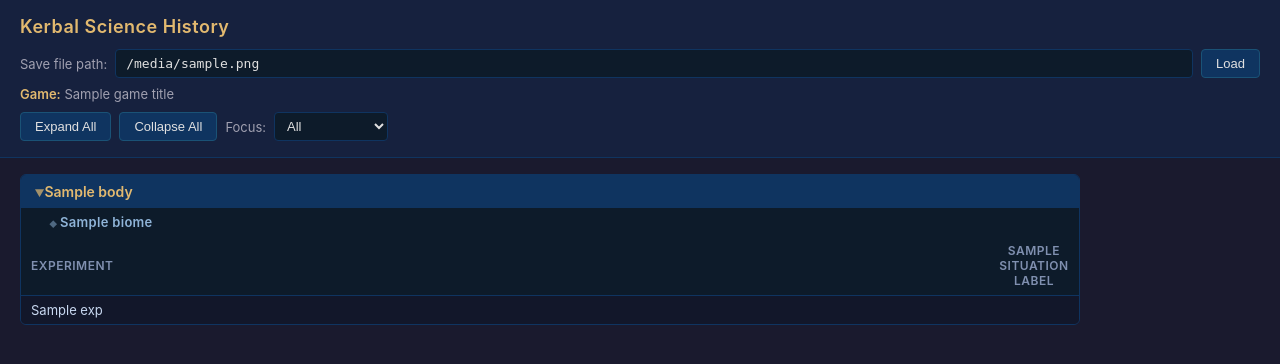
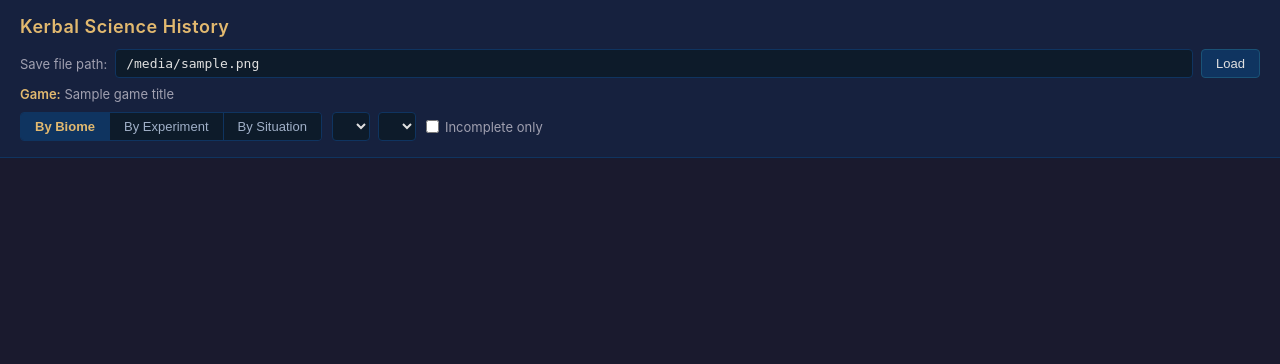
Before and after one commit to jcderr/ksh-web, a Flask app: template templates/index.html in a window 1280 px wide. Shown: the top 364 px of the page. Run offline with Flask 3, Linux system fonts and the light colour scheme; the template is opened without the code that fills it: most values are stand-ins (such as "Sample title", 1, 10 or a date in 2020); lists and menus that the app fills with data are empty.

Commit message:
adds better filtering, reworks as js app

```diff
--- a/app.py
+++ b/app.py
@@ -1,3 +1,4 @@
+import json
 import os
 from flask import Flask, render_template, request
 from cfg_parser import CFGReader
@@ -6,13 +7,43 @@ from science_parser import ScienceParser, SITUATIONS, SITUATION_LABELS
 app = Flask(__name__)
 
 
+def bodies_to_json(bodies):
+    def _serialize(obj):
+        if isinstance(obj, set):
+            return sorted(list(obj))
+        if isinstance(obj, dict):
+            return {k: _serialize(v) for k, v in obj.items()}
+        if isinstance(obj, list):
+            return [_serialize(i) for i in obj]
+        return obj
+
+    exp_registry = {}
+    for body in bodies:
+        for biome in body['biomes']:
+            for exp in biome['experiments']:
+                if exp['id'] not in exp_registry:
+                    exp_registry[exp['id']] = exp['title']
+
+    experiments = sorted(
+        [{'id': k, 'title': v} for k, v in exp_registry.items()],
+        key=lambda e: e['title'].lower()
+    )
+
+    return json.dumps({
+        'situations': SITUATIONS,
+        'situation_labels': SITUATION_LABELS,
+        'experiments': experiments,
+        'bodies': _serialize(bodies),
+    })
+
+
 @app.route('/', methods=['GET', 'POST'])
 def index():
     error = None
-    results = None
     game_title = None
     file_path = None
     bodies = []
+    science_json = 'null'
 
     if request.method == 'POST':
         file_path = request.form.get('file_path', '').strip()
@@ -31,6 +62,8 @@ def index():
                     bodies = parser.get_results()
                     if not bodies:
                         error = 'No science data found. Have you done any science in this save?'
+                    else:
+                        science_json = bodies_to_json(bodies)
             except Exception as e:
                 error = f'Parse error: {e}'
 
@@ -39,9 +72,7 @@ def index():
         error=error,
         game_title=game_title,
         file_path=file_path,
-        bodies=bodies,
-        situations=SITUATIONS,
-        situation_labels=SITUATION_LABELS,
+        science_json=science_json,
     )
 
 
--- /dev/null
+++ b/static/app.js
@@ -0,0 +1,248 @@
+/* KSH Web — view renderer */
+
+const KSH = window.KSH_DATA;
+
+const state = {
+  view: 'biome',
+  body: '',
+  biome: '',
+  expId: '',
+  sitKey: '',
+  incompleteOnly: false,
+};
+
+// ── Selector population ──────────────────────────────────────────────────────
+
+function populateBodySelector() {
+  const sel = document.getElementById('sel-body');
+  sel.innerHTML = KSH.bodies.map(b =>
+    `<option value="${escHtml(b.name)}">${escHtml(b.name)}</option>`
+  ).join('');
+  state.body = KSH.bodies[0]?.name ?? '';
+  populateBiomeSelector();
+}
+
+function populateBiomeSelector() {
+  const body = KSH.bodies.find(b => b.name === state.body);
+  const sel = document.getElementById('sel-biome-name');
+  const biomes = body?.biomes ?? [];
+  sel.innerHTML = biomes.map(bm =>
+    `<option value="${escHtml(bm.name)}">${escHtml(bm.name)}</option>`
+  ).join('');
+  state.biome = biomes[0]?.name ?? '';
+}
+
+// ── View switching ───────────────────────────────────────────────────────────
+
+function switchView(view) {
+  state.view = view;
+
+  document.querySelectorAll('.tab-btn').forEach(btn => {
+    btn.classList.toggle('active', btn.dataset.view === view);
+  });
+
+  document.getElementById('sel-biome').classList.toggle('hidden', view !== 'biome');
+  document.getElementById('sel-experiment').classList.toggle('hidden', view !== 'experiment');
+  document.getElementById('sel-situation').classList.toggle('hidden', view !== 'situation');
+
+  renderView();
+}
+
+// ── Table builder ────────────────────────────────────────────────────────────
+
+function escHtml(str) {
+  return String(str)
+    .replace(/&/g, '&amp;')
+    .replace(/</g, '&lt;')
+    .replace(/>/g, '&gt;')
+    .replace(/"/g, '&quot;');
+}
+
+// cols: [{label}]
+// rows: [{label, cells: [bool]}]
+function buildTable(cols, rows, colClass) {
+  const thClass = colClass || 'sit-col';
+  const head = cols.map(c => `<th class="${thClass}">${escHtml(c.label)}</th>`).join('');
+  const body = rows.map(row => {
+    const cells = row.cells.map(done =>
+      `<td class="sit-cell${done ? ' done' : ''}"></td>`
+    ).join('');
+    return `<tr><td class="row-label">${escHtml(row.label)}</td>${cells}</tr>`;
+  }).join('');
+  return `<table>
+    <thead><tr><th class="row-header"></th>${head}</tr></thead>
+    <tbody>${body}</tbody>
+  </table>`;
+}
+
+// ── Renderers ────────────────────────────────────────────────────────────────
+
+function renderBiomeView() {
+  const body = KSH.bodies.find(b => b.name === state.body);
+  if (!body) return '<p class="empty-state">Select a body above.</p>';
+
+  const biome = body.biomes.find(bm => bm.name === state.biome);
+  if (!biome) return '<p class="empty-state">Select a biome above.</p>';
+
+  const cols = KSH.situations.map(s => ({ label: KSH.situation_labels[s] }));
+
+  let rows = biome.experiments.map(exp => ({
+    label: exp.title,
+    cells: KSH.situations.map(s => exp.situations.includes(s)),
+  }));
+
+  if (state.incompleteOnly) {
+    rows = rows.filter(r => r.cells.some(c => !c));
+  }
+
+  if (rows.length === 0) {
+    return '<p class="empty-state">All experiments complete here!</p>';
+  }
+
+  return buildTable(cols, rows, 'sit-col');
+}
+
+function renderExperimentView() {
+  if (!state.expId) return '<p class="empty-state">Select an experiment above.</p>';
+
+  const cols = KSH.situations.map(s => ({ label: KSH.situation_labels[s] }));
+  let rows = [];
+
+  for (const body of KSH.bodies) {
+    for (const biome of body.biomes) {
+      const exp = biome.experiments.find(e => e.id === state.expId);
+      if (!exp) continue;
+      rows.push({
+        label: `${body.name} / ${biome.name}`,
+        cells: KSH.situations.map(s => exp.situations.includes(s)),
+      });
+    }
+  }
+
+  if (state.incompleteOnly) {
+    rows = rows.filter(r => r.cells.some(c => !c));
+  }
+
+  if (rows.length === 0) {
+    return state.incompleteOnly
+      ? '<p class="empty-state">Nothing incomplete — you\'ve done this everywhere!</p>'
+      : '<p class="empty-state">No data for this experiment yet.</p>';
+  }
+
+  return buildTable(cols, rows, 'sit-col');
+}
+
+function renderSituationView() {
+  if (!state.sitKey) return '<p class="empty-state">Select a situation above.</p>';
+
+  // Columns: experiments done at least once in this situation, anywhere
+  const expCols = KSH.experiments.filter(exp => {
+    for (const body of KSH.bodies) {
+      for (const biome of body.biomes) {
+        const e = biome.experiments.find(e => e.id === exp.id);
+        if (e && e.situations.includes(state.sitKey)) return true;
+      }
+    }
+    return false;
+  });
+
+  if (expCols.length === 0) {
+    return '<p class="empty-state">No experiments done in this situation yet.</p>';
+  }
+
+  // Rows: (body, biome) pairs that have at least one experiment done in this situation
+  let rows = [];
+  for (const body of KSH.bodies) {
+    for (const biome of body.biomes) {
+      const cells = expCols.map(expCol => {
+        const e = biome.experiments.find(e => e.id === expCol.id);
+        return e ? e.situations.includes(state.sitKey) : false;
+      });
+      if (cells.some(c => c)) {
+        rows.push({ label: `${body.name} / ${biome.name}`, cells });
+      }
+    }
+  }
+
+  if (state.incompleteOnly) {
+    rows = rows.filter(r => r.cells.some(c => !c));
+  }
+
+  const cols = expCols.map(e => ({ label: e.title }));
+
+  if (rows.length === 0) {
+    return '<p class="empty-state">All done for this situation!</p>';
+  }
+
+  return buildTable(cols, rows, 'exp-header');
+}
+
+// ── Main render dispatch ─────────────────────────────────────────────────────
+
+function renderView() {
+  let html = '';
+  if (state.view === 'biome')      html = renderBiomeView();
+  else if (state.view === 'experiment') html = renderExperimentView();
+  else if (state.view === 'situation')  html = renderSituationView();
+  document.getElementById('view-output').innerHTML = html;
+}
+
+// ── Init ─────────────────────────────────────────────────────────────────────
+
+function init() {
+  if (!KSH) return;
+
+  document.getElementById('view-controls').style.display = '';
+
+  populateBodySelector();
+
+  const expSel = document.getElementById('sel-exp-id');
+  expSel.innerHTML = KSH.experiments.map(e =>
+    `<option value="${escHtml(e.id)}">${escHtml(e.title)}</option>`
+  ).join('');
+  state.expId = KSH.experiments[0]?.id ?? '';
+
+  const sitSel = document.getElementById('sel-sit-key');
+  sitSel.innerHTML = KSH.situations.map(s =>
+    `<option value="${escHtml(s)}">${escHtml(KSH.situation_labels[s])}</option>`
+  ).join('');
+  state.sitKey = KSH.situations[0] ?? '';
+
+  // Tab buttons
+  document.querySelectorAll('.tab-btn').forEach(btn => {
+    btn.addEventListener('click', () => switchView(btn.dataset.view));
+  });
+
+  // Biome view selectors
+  document.getElementById('sel-body').addEventListener('change', e => {
+    state.body = e.target.value;
+    populateBiomeSelector();
+    renderView();
+  });
+  document.getElementById('sel-biome-name').addEventListener('change', e => {
+    state.biome = e.target.value;
+    renderView();
+  });
+
+  // Experiment view selector
+  document.getElementById('sel-exp-id').addEventListener('change', e => {
+    state.expId = e.target.value;
+    renderView();
+  });
+
+  // Situation view selector
+  document.getElementById('sel-sit-key').addEventListener('change', e => {
+    state.sitKey = e.target.value;
+    renderView();
+  });
+
+  // Incomplete-only toggle
+  document.getElementById('incomplete-only').addEventListener('change', e => {
+    state.incompleteOnly = e.target.checked;
+    renderView();
+  });
+
+  renderView();
+}
+
+document.addEventListener('DOMContentLoaded', init);
--- a/static/style.css
+++ b/static/style.css
@@ -75,15 +75,6 @@ button:hover { background: #1a5276; }
 
 .game-info .label { font-weight: 600; color: #e2b96f; }
 
-.controls {
-  display: flex;
-  align-items: center;
-  gap: 8px;
-  margin-top: 10px;
-}
-
-.controls label { color: #a0a0b0; font-size: 13px; }
-
 select {
   background: #0d1b2a;
   border: 1px solid #0f3460;
@@ -96,6 +87,62 @@ select {
 }
 
 select:focus { border-color: #e2b96f; }
+
+/* ── View Controls ── */
+.view-controls {
+  display: flex;
+  align-items: center;
+  flex-wrap: wrap;
+  gap: 10px;
+  margin-top: 10px;
+}
+
+.view-tabs {
+  display: flex;
+  gap: 0;
+  border: 1px solid #0f3460;
+  border-radius: 4px;
+  overflow: hidden;
+}
+
+.tab-btn {
+  border: none;
+  border-radius: 0;
+  border-right: 1px solid #0f3460;
+  background: #0d1b2a;
+  color: #a0b0c8;
+  padding: 6px 14px;
+  font-size: 13px;
+  cursor: pointer;
+}
+
+.tab-btn:last-child { border-right: none; }
+
+.tab-btn:hover { background: #1a2a3a; color: #e0e0e0; }
+
+.tab-btn.active {
+  background: #0f3460;
+  color: #e2b96f;
+  font-weight: 600;
+}
+
+.selector-group {
+  display: flex;
+  gap: 8px;
+  align-items: center;
+}
+
+.selector-group.hidden { display: none; }
+
+.toggle-label {
+  display: flex;
+  align-items: center;
+  gap: 6px;
+  color: #a0a0b0;
+  font-size: 13px;
+  cursor: pointer;
+  user-select: none;
+}
 
 /* ── Messages ── */
 .error {
@@ -124,76 +171,25 @@ select:focus { border-color: #e2b96f; }
   color: #a0c0e0;
 }
 
-/* ── Body sections ── */
+/* ── Main / View Output ── */
 main {
   padding: 16px 20px;
-  max-width: 1100px;
 }
 
-details.body-section {
-  margin-bottom: 12px;
-  border: 1px solid #0f3460;
-  border-radius: 6px;
-  overflow: hidden;
+#view-output {
+  max-width: 1200px;
+  overflow-x: auto;
 }
 
-details.body-section > summary {
-  background: #0f3460;
-  color: #e2b96f;
-  padding: 8px 14px;
-  font-weight: 600;
+.empty-state {
+  color: #606080;
   font-size: 14px;
-  cursor: pointer;
-  list-style: none;
-  user-select: none;
-}
-
-details.body-section > summary::-webkit-details-marker { display: none; }
-
-details.body-section > summary::before {
-  content: '▶ ';
-  font-size: 10px;
-  opacity: 0.7;
-  transition: transform 0.15s;
-  display: inline-block;
-}
-
-details.body-section[open] > summary::before {
-  transform: rotate(90deg);
-}
-
-/* ── Biome sub-sections ── */
-details.biome-section {
-  border-top: 1px solid #1a2040;
-}
-
-details.biome-section:first-of-type {
-  border-top: none;
-}
-
-summary.biome-summary {
-  background: #0d1b2a;
-  color: #8fb4d8;
-  padding: 6px 14px 6px 28px;
-  font-size: 13px;
-  font-weight: 600;
-  cursor: pointer;
-  list-style: none;
-  user-select: none;
-  letter-spacing: 0.3px;
-}
-
-summary.biome-summary::-webkit-details-marker { display: none; }
-
-summary.biome-summary::before {
-  content: '◆ ';
-  font-size: 8px;
-  opacity: 0.5;
+  padding: 20px 0;
+  text-align: center;
 }
 
 /* ── Table ── */
 table {
-  width: 100%;
   border-collapse: collapse;
   background: #12172a;
 }
@@ -206,14 +202,21 @@ th {
   padding: 7px 10px;
   font-size: 12px;
   font-weight: 600;
-  color: #8090b0;
+  color: #a8b8d8;
   text-transform: uppercase;
   letter-spacing: 0.5px;
   border-bottom: 1px solid #0f3460;
 }
 
-th.exp-col { text-align: left; min-width: 220px; }
-th.sit-col { text-align: center; width: 90px; }
+th.row-header { text-align: left; min-width: 200px; }
+th.sit-col    { text-align: center; width: 90px; }
+th.exp-header {
+  text-align: center;
+  max-width: 120px;
+  white-space: normal;
+  line-height: 1.3;
+  font-size: 11px;
+}
 
 tbody tr { border-bottom: 1px solid #1a2040; }
 tbody tr:last-child { border-bottom: none; }
@@ -221,18 +224,24 @@ tbody tr:hover { background: #1a2040; }
 
 td { padding: 6px 10px; }
 
-td.exp-name {
+td.row-label {
   color: #c8d8f0;
   font-size: 13px;
+  white-space: nowrap;
 }
 
 td.sit-cell {
   text-align: center;
-  font-size: 15px;
-  color: #606060;
+  font-size: 13px;
+  color: #2a3050;
 }
 
+td.sit-cell::before { content: '–'; }
+
 td.sit-cell.done {
-  color: #4caf50;
+  background: #1a3320;
+  color: #5dbb60;
   font-weight: bold;
 }
+
+td.sit-cell.done::before { content: '✓'; }
--- a/templates/index.html
+++ b/templates/index.html
@@ -27,86 +27,43 @@
   </div>
   {% endif %}
 
-  {% if bodies %}
-  <div class="controls">
-    <button onclick="expandAll()">Expand All</button>
-    <button onclick="collapseAll()">Collapse All</button>
-    <label for="body-filter">Focus:</label>
-    <select id="body-filter" onchange="filterBody(this.value)">
-      <option value="">All</option>
-      {% for body in bodies %}
-      <option value="{{ body.name }}">{{ body.name }}</option>
-      {% endfor %}
-    </select>
+  <div class="view-controls" id="view-controls" style="display:none">
+    <div class="view-tabs">
+      <button class="tab-btn active" data-view="biome">By Biome</button>
+      <button class="tab-btn" data-view="experiment">By Experiment</button>
+      <button class="tab-btn" data-view="situation">By Situation</button>
+    </div>
+    <div class="selector-group" id="sel-biome">
+      <select id="sel-body"></select>
+      <select id="sel-biome-name"></select>
+    </div>
+    <div class="selector-group hidden" id="sel-experiment">
+      <select id="sel-exp-id"></select>
+    </div>
+    <div class="selector-group hidden" id="sel-situation">
+      <select id="sel-sit-key"></select>
+    </div>
+    <label class="toggle-label">
+      <input type="checkbox" id="incomplete-only"> Incomplete only
+    </label>
   </div>
-  {% endif %}
 </header>
 
 {% if error %}
 <div class="error">{{ error }}</div>
 {% endif %}
 
-{% if bodies %}
 <main>
-  {% for body in bodies %}
-  <details class="body-section" data-body="{{ body.name }}" open>
-    <summary>{{ body.name }}</summary>
+  <div id="view-output"></div>
+  {% if not error and not file_path %}
+  <div class="splash">
+    Enter the path to a KSP <code>persistent.sfs</code> save file above and click Load.
+  </div>
+  {% endif %}
+</main>
 
-    {% for biome in body.biomes %}
-    <details class="biome-section" open>
-      <summary class="biome-summary">{{ biome.name }}</summary>
-      <table>
-        <thead>
-          <tr>
-            <th class="exp-col">Experiment</th>
-            {% for sit in situations %}
-            <th class="sit-col">{{ situation_labels[sit] }}</th>
-            {% endfor %}
-          </tr>
-        </thead>
-        <tbody>
-          {% for exp in biome.experiments %}
-          <tr>
-            <td class="exp-name">{{ exp.title }}</td>
-            {% for sit in situations %}
-            <td class="sit-cell {% if sit in exp.situations %}done{% endif %}">
-              {% if sit in exp.situations %}✓{% endif %}
-            </td>
-            {% endfor %}
-          </tr>
-          {% endfor %}
-        </tbody>
-      </table>
-    </details>
-    {% endfor %}
-
-  </details>
-  {% endfor %}
-</main>
-{% elif not error and not file_path %}
-<div class="splash">
-  Enter the path to a KSP <code>persistent.sfs</code> save file above and click Load.
-</div>
-{% endif %}
-
-<script>
-  function expandAll() {
-    document.querySelectorAll('details').forEach(d => d.open = true);
-  }
-  function collapseAll() {
-    document.querySelectorAll('details').forEach(d => d.open = false);
-  }
-  function filterBody(name) {
-    document.querySelectorAll('details.body-section').forEach(d => {
-      if (!name || d.dataset.body === name) {
-        d.style.display = '';
-        d.open = true;
-      } else {
-        d.style.display = 'none';
-      }
-    });
-  }
-</script>
+<script>window.KSH_DATA = {{ science_json | safe }};</script>
+<script src="/static/app.js"></script>
 
 </body>
 </html>
```
